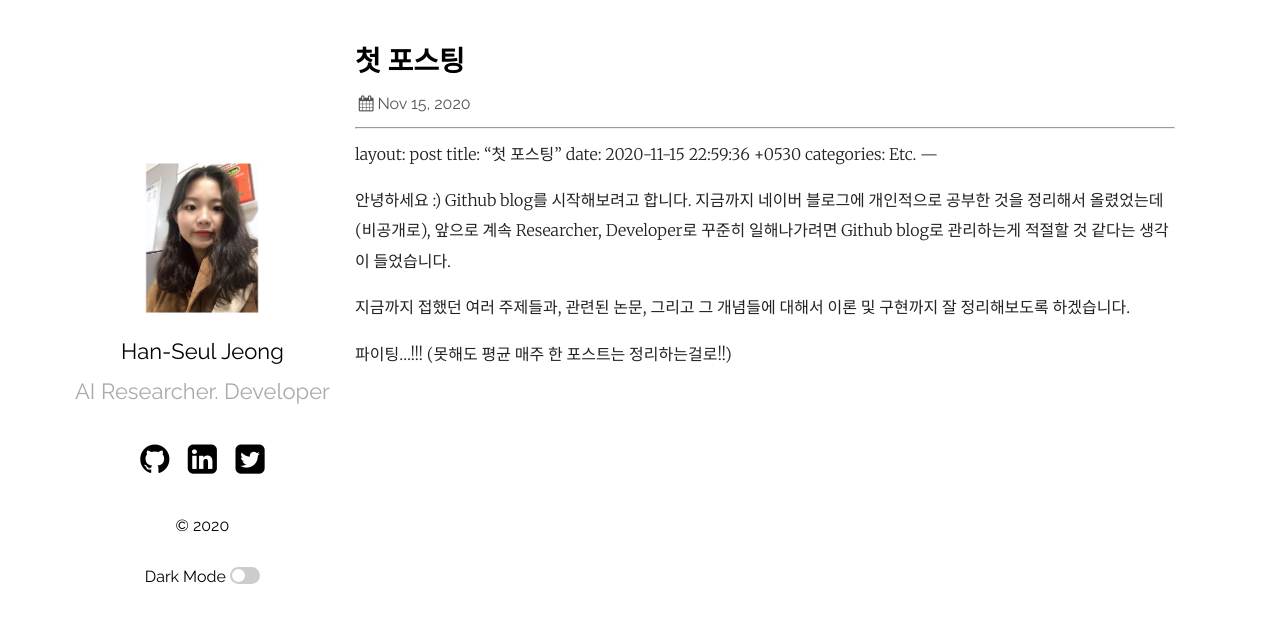
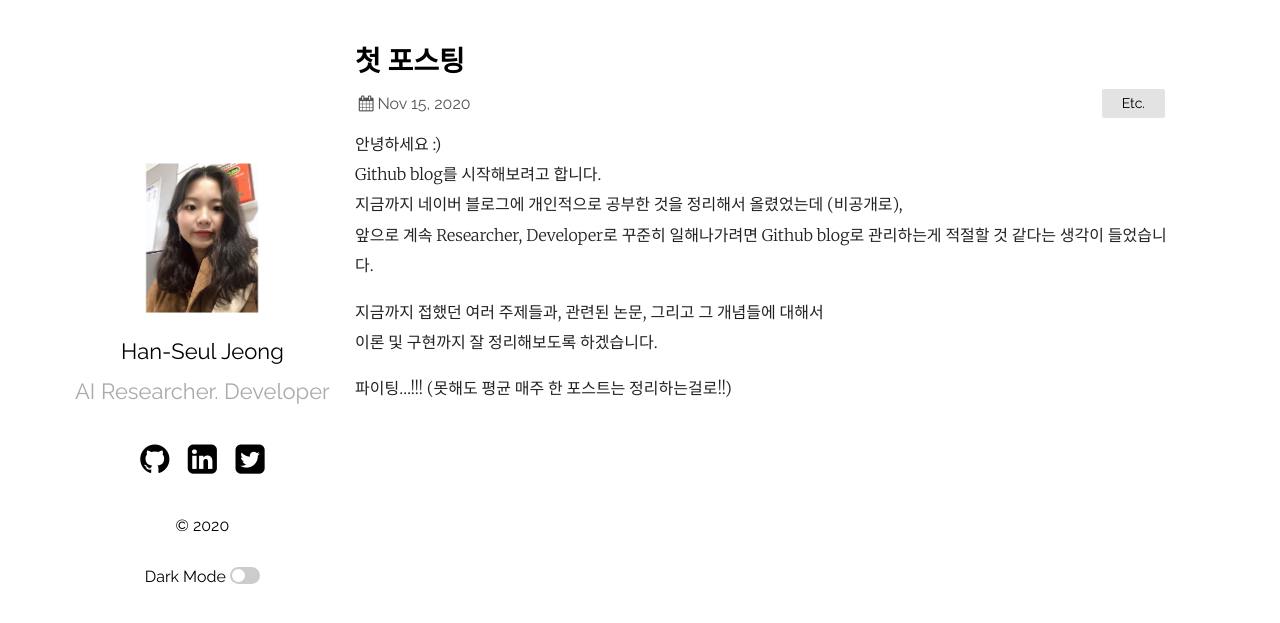
Before and after one commit to hanseul-jeong/hanseul-jeong.github.io, a Jekyll site: the page built from _posts/2020-11-15-첫 포스팅.md, in a window 1280 px wide. Shown: the top 623 px of the page. Built offline with Jekyll 4.4.1, drawn with Linux system fonts in a browser that asks for light colours; our own code applies the rules of GitHub Pages for plain Markdown files.

Commit message:
The first post

```diff
--- a/_posts/2020-11-15-첫 포스팅.md
+++ b/_posts/2020-11-15-첫 포스팅.md
@@ -1,8 +1,7 @@
-
 ---
 layout: post
 title:  "첫 포스팅"
-date:   2020-11-15 22:59:36 +0530
+date:   '2020-11-15 22:59:36 +0530'
 categories: Etc.
 ---
 
```
